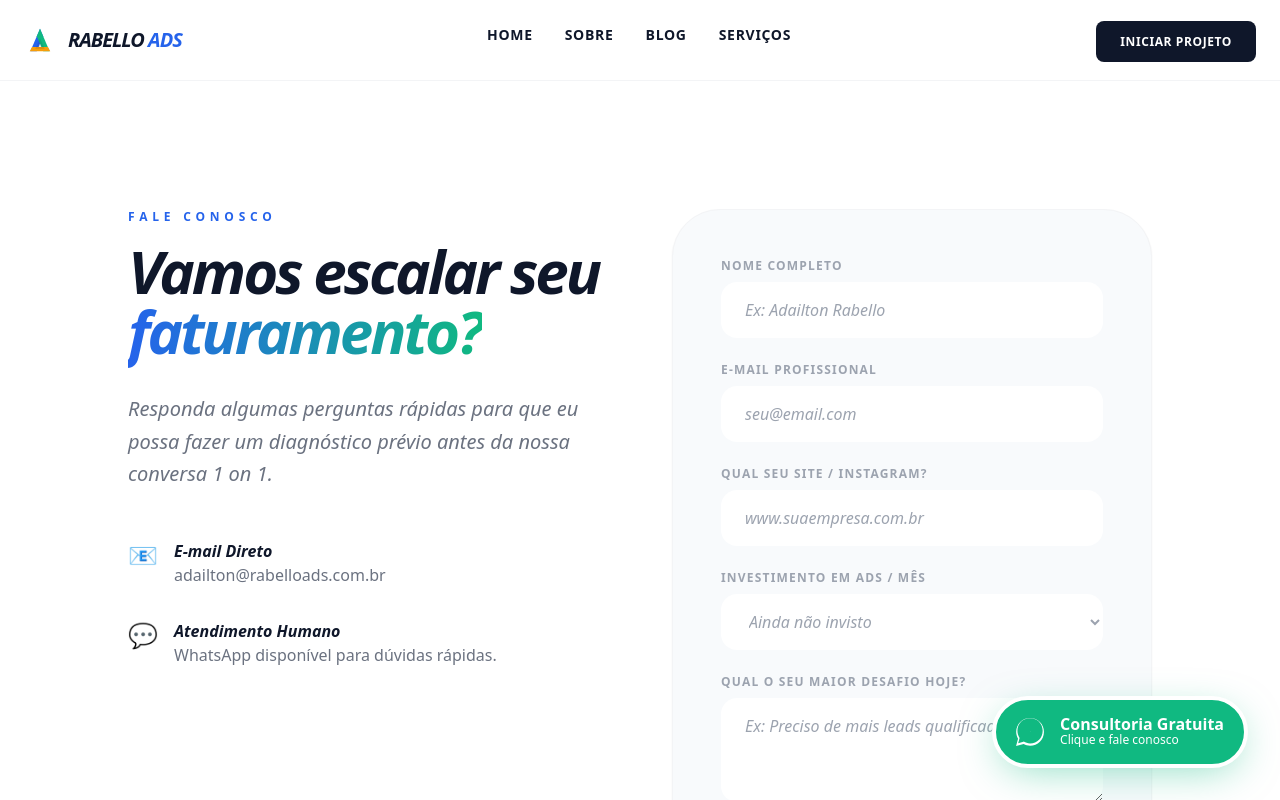
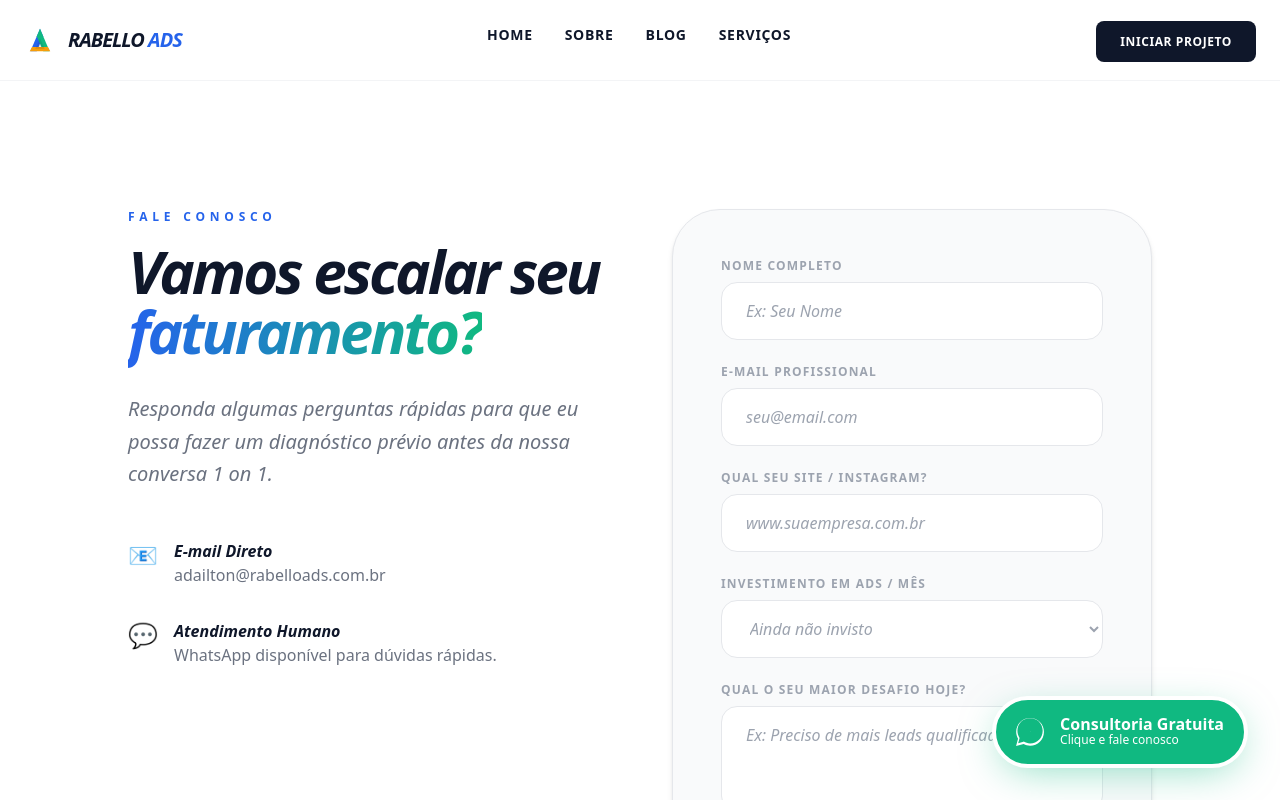
Before and after one commit to AdailtonRabelloGdT/rabelloADS, a React (Vite) app: page /#/contato in a window 1280 px wide. Shown: the top 800 px of the page. Built offline with nearby package versions, Linux system fonts and the light colour scheme.

Commit message:
feat: Refactor backgrounds to white and improve form styling
Replaced `bg-light-gray` with `bg-white` across various components and pages to create a cleaner, more modern aesthetic. Updated form input styling in `ContactPage.tsx` for better visual consistency and user experience.

```diff
--- a/components/Footer.tsx
+++ b/components/Footer.tsx
@@ -6,7 +6,7 @@ import { RabelloLogo } from './RabelloLogo';
 
 const Footer: React.FC = () => {
   return (
-    <footer className="bg-light-gray border-t border-gray-200">
+    <footer className="bg-white border-t border-gray-200">
       <div className="container mx-auto px-6 py-20">
         <div className="grid grid-cols-1 md:grid-cols-4 gap-12">
           <div className="col-span-1 md:col-span-1">
--- a/pages/AboutPage.tsx
+++ b/pages/AboutPage.tsx
@@ -24,11 +24,11 @@ const AboutPage: React.FC = () => {
                 <RabelloLogo className="w-48 h-48 relative z-10 drop-shadow-lg" />
             </div>
             <div className="flex flex-col justify-center space-y-4">
-              <div className="bg-light-gray p-6 rounded-2xl border-l-4 border-brand-green">
+              <div className="bg-white p-6 rounded-2xl border-l-4 border-brand-green">
                 <p className="font-bold text-base-blue">Missão</p>
                 <p className="text-sm text-gray-500 italic">Educar e escalar negócios através de dados conscientes.</p>
               </div>
-              <div className="bg-light-gray p-6 rounded-2xl border-l-4 border-brand-blue">
+              <div className="bg-white p-6 rounded-2xl border-l-4 border-brand-blue">
                 <p className="font-bold text-base-blue">Visão</p>
                 <p className="text-sm text-gray-500 italic">Ser a referência em transparência no mercado de tráfego pago.</p>
               </div>
--- a/pages/BlogPage.tsx
+++ b/pages/BlogPage.tsx
@@ -19,7 +19,7 @@ const BlogPage: React.FC = () => {
 
   return (
     <div className="bg-white">
-      <div className="bg-light-gray border-b border-gray-100">
+      <div className="bg-white border-b border-gray-100">
         <div className="container mx-auto px-4 sm:px-6 lg:px-8 py-16 text-center">
           <h1 className="text-4xl md:text-5xl font-extrabold text-base-blue tracking-tight">Blog Rabello ADS</h1>
           <p className="mt-4 max-w-2xl mx-auto text-lg text-gray-600">
--- a/pages/ConsultingPage.tsx
+++ b/pages/ConsultingPage.tsx
@@ -19,7 +19,7 @@ const ConsultingPage: React.FC = () => {
             { title: "Plano de Ação", desc: "O que fazer nos próximos 90 dias.", color: "border-brand-blue" },
             { title: "Validação", desc: "A sua oferta realmente funciona?", color: "border-brand-green" }
           ].map((item, i) => (
-            <div key={i} className={`border-l-4 ${item.color} p-8 bg-light-gray rounded-r-2xl`}>
+            <div key={i} className={`border-l-4 ${item.color} p-8 bg-white rounded-r-2xl`}>
               <h3 className="text-2xl font-black text-base-blue mb-2 italic">{item.title}</h3>
               <p className="text-gray-500 italic font-medium">{item.desc}</p>
             </div>
--- a/pages/ContactPage.tsx
+++ b/pages/ContactPage.tsx
@@ -75,7 +75,7 @@ const ContactPage: React.FC = () => {
             </div>
           </div>
 
-          <div className="bg-light-gray p-8 md:p-12 rounded-[48px] shadow-sm border border-gray-100">
+          <div className="bg-gray-50 p-8 md:p-12 rounded-[48px] shadow-md border border-gray-200">
             {error && (
               <div className="mb-6 p-4 bg-red-50 text-red-600 rounded-2xl border border-red-100 text-sm font-medium">
                 {error}
@@ -86,19 +86,19 @@ const ContactPage: React.FC = () => {
               <div className="grid grid-cols-1 gap-6">
                 <div>
                   <label className="block text-xs font-black uppercase tracking-widest text-gray-400 mb-2">Nome Completo</label>
-                  <input type="text" name="name" required className="w-full px-6 py-4 rounded-2xl bg-white border-transparent focus:ring-2 focus:ring-brand-blue transition-all font-medium italic" placeholder="Ex: Adailton Rabello"/>
+                  <input type="text" name="name" required className="w-full px-6 py-4 rounded-2xl bg-white border border-gray-200 focus:ring-2 focus:ring-brand-blue transition-all font-medium italic" placeholder="Ex: Seu Nome"/>
                 </div>
                 <div>
                   <label className="block text-xs font-black uppercase tracking-widest text-gray-400 mb-2">E-mail Profissional</label>
-                  <input type="email" name="email" required className="w-full px-6 py-4 rounded-2xl bg-white border-transparent focus:ring-2 focus:ring-brand-blue transition-all font-medium italic" placeholder="seu@email.com"/>
+                  <input type="email" name="email" required className="w-full px-6 py-4 rounded-2xl bg-white border border-gray-200 focus:ring-2 focus:ring-brand-blue transition-all font-medium italic" placeholder="seu@email.com"/>
                 </div>
                 <div>
                   <label className="block text-xs font-black uppercase tracking-widest text-gray-400 mb-2">Qual seu Site / Instagram?</label>
-                  <input type="text" name="website" className="w-full px-6 py-4 rounded-2xl bg-white border-transparent focus:ring-2 focus:ring-brand-blue transition-all font-medium italic" placeholder="www.suaempresa.com.br"/>
+                  <input type="text" name="website" className="w-full px-6 py-4 rounded-2xl bg-white border border-gray-200 focus:ring-2 focus:ring-brand-blue transition-all font-medium italic" placeholder="www.suaempresa.com.br"/>
                 </div>
                 <div>
                   <label className="block text-xs font-black uppercase tracking-widest text-gray-400 mb-2">Investimento em Ads / Mês</label>
-                  <select name="budget" required className="w-full px-6 py-4 rounded-2xl bg-white border-transparent focus:ring-2 focus:ring-brand-blue transition-all font-medium italic text-gray-400">
+                  <select name="budget" required className="w-full px-6 py-4 rounded-2xl bg-white border border-gray-200 focus:ring-2 focus:ring-brand-blue transition-all font-medium italic text-gray-400">
                     <option value="iniciante">Ainda não invisto</option>
                     <option value="baixo">R$ 1.000 - R$ 3.000</option>
                     <option value="medio">R$ 3.000 - R$ 10.000</option>
@@ -107,7 +107,7 @@ const ContactPage: React.FC = () => {
                 </div>
                 <div>
                   <label className="block text-xs font-black uppercase tracking-widest text-gray-400 mb-2">Qual o seu maior desafio hoje?</label>
-                  <textarea name="message" rows={3} required className="w-full px-6 py-4 rounded-2xl bg-white border-transparent focus:ring-2 focus:ring-brand-blue transition-all font-medium italic" placeholder="Ex: Preciso de mais leads qualificados..."></textarea>
+                  <textarea name="message" rows={3} required className="w-full px-6 py-4 rounded-2xl bg-white border border-gray-200 focus:ring-2 focus:ring-brand-blue transition-all font-medium italic" placeholder="Ex: Preciso de mais leads qualificados..."></textarea>
                 </div>
               </div>
 
--- a/pages/HomePage.tsx
+++ b/pages/HomePage.tsx
@@ -8,7 +8,7 @@ const HomePage: React.FC = () => {
   return (
     <div className="bg-white overflow-hidden">
       {/* Hero Section */}
-      <section className="relative pt-20 pb-32 md:pt-32 md:pb-48 bg-light-gray">
+      <section className="relative pt-20 pb-32 md:pt-32 md:pb-48 bg-white">
         <div className="absolute top-0 right-0 w-1/3 h-full bg-brand-blue/5 blur-3xl rounded-full -mr-20 -mt-20"></div>
         <div className="container mx-auto px-6 relative z-10">
           <div className="max-w-4xl mx-auto text-center">
--- a/pages/ServicesPage.tsx
+++ b/pages/ServicesPage.tsx
@@ -40,7 +40,7 @@ const ServicesPage: React.FC = () => {
 
   return (
     <div className="bg-white">
-      <div className="bg-light-gray py-16 md:py-24 border-b border-gray-100">
+      <div className="bg-white py-16 md:py-24 border-b border-gray-100">
         <div className="container mx-auto px-6 text-center">
           <div className="inline-block px-4 py-1 mb-4 bg-brand-blue/10 rounded-full text-brand-blue text-xs font-black uppercase tracking-widest">
             Performance Industrial
@@ -65,7 +65,7 @@ const ServicesPage: React.FC = () => {
                 className={`text-left p-6 rounded-3xl transition-all border-2 ${
                   activeTab === step.id
                     ? 'border-brand-blue bg-brand-blue/5 shadow-lg scale-105'
-                    : 'border-transparent bg-light-gray hover:bg-gray-100'
+                    : 'border-transparent bg-white hover:bg-gray-100'
                 }`}
               >
                 <div className="text-3xl mb-4">{step.icon}</div>
```
